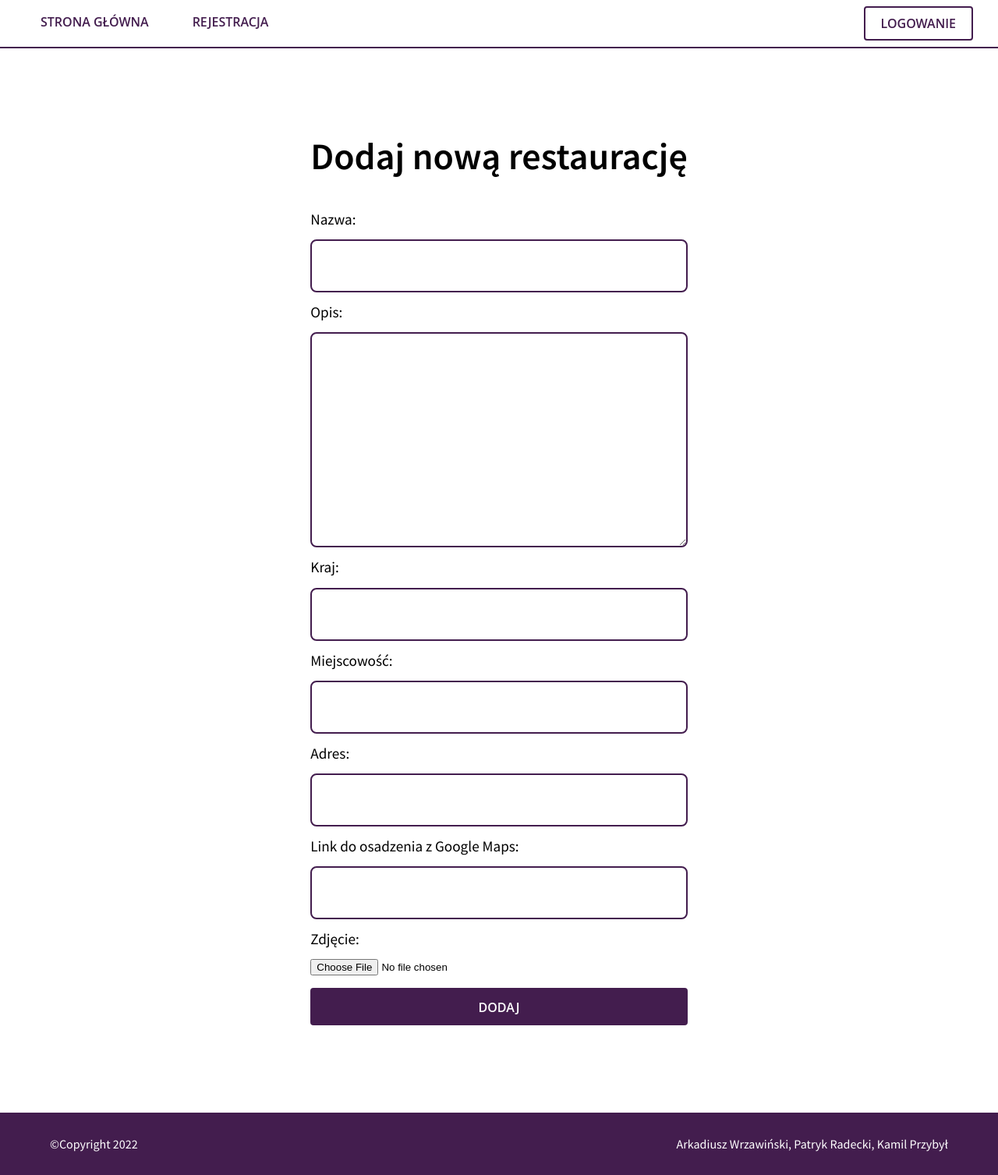
After one commit to Amakazor/django_restaurants, a Django app: template restaurants/restaurants_site/templates/add_restaurant.j2 in a window 1280 px wide. The commit adds this page. Shown: the whole page at 78% size. Run offline with Django 4.2, Linux system fonts and the light colour scheme; the template is opened without the code that fills it: values that come from a table or form of the project are taken from there, others are empty.

Commit message:
add restaurant form

```diff
--- a/restaurants/restaurants/urls.py
+++ b/restaurants/restaurants/urls.py
@@ -8,11 +8,12 @@ import restaurants_site.views
 urlpatterns = [
     path('admin/', admin.site.urls),
     path('restaurant/<str:slug>', restaurants_site.views.restaurant),
-    path('', restaurants_site.views.home),
     path('signup', restaurants_site.views.signup),
     path('signin', restaurants_site.views.signin),
     path('signout', restaurants_site.views.signout),
+    path('add', restaurants_site.views.add_restaurant),
     path('activate/<uidb64>/<token>', restaurants_site.views.activate),
+    path('', restaurants_site.views.home),
     path('<str:catchall>', restaurants_site.views.redirect),
 
 ] + static(settings.MEDIA_ROOT, document_root=settings.MEDIA_ROOT)
--- a/restaurants/restaurants_site/forms.py
+++ b/restaurants/restaurants_site/forms.py
@@ -1,5 +1,8 @@
 from django import forms
+from django.forms import ModelForm
 from django.utils.safestring import mark_safe
+
+from restaurants_site.models import Restaurant
 
 class AddReviewForm(forms.Form):
     stars = (
@@ -14,3 +17,21 @@ class AddReviewForm(forms.Form):
     title = forms.CharField(label='Tytuł', max_length=50)
     description = forms.CharField(label='Opis', widget=forms.Textarea())
     rate = forms.ChoiceField(label='Ocena', widget=forms.RadioSelect(), choices=stars)
+
+class AddRestaurantForm(ModelForm):
+    class Meta:
+        model = Restaurant
+        fields = ['name', 'description', 'country', 'city', 'street_address', 'google_maps_embed_link', 'image']
+        labels = {
+            'name': 'Nazwa',
+            'description': 'Opis',
+            'country': 'Kraj',
+            'city': 'Miejscowość',
+            'street_address': 'Adres',
+            'google_maps_embed_link': 'Link do osadzenia z Google Maps',
+            'image': 'Zdjęcie'
+        }
+
+    def __init__(self, *args, **kwargs):
+        super(AddRestaurantForm, self).__init__(*args, **kwargs)
+        self.fields['google_maps_embed_link'].required = False
--- a/restaurants/restaurants_site/models.py
+++ b/restaurants/restaurants_site/models.py
@@ -4,14 +4,14 @@ from django.conf import settings
 from django.db import models
 
 class Restaurant(models.Model):
-    name = models.TextField()
+    name = models.CharField(max_length=512)
     slug = models.SlugField(unique=True)
     description = models.TextField()
-    google_maps_embed_link = models.TextField()
-    image = models.ImageField(upload_to="uploads/")
-    country = models.TextField()
-    city = models.TextField()
-    street_address = models.TextField()
+    google_maps_embed_link = models.CharField(null=True, max_length=512, blank= True)
+    image = models.ImageField()
+    country = models.CharField(max_length=512)
+    city = models.CharField(max_length=512)
+    street_address = models.CharField(max_length=512)
     is_active = models.BooleanField(default=False)
 
     @property
@@ -34,6 +34,11 @@ class Restaurant(models.Model):
     def reviews(self):
         return Review.objects.filter(restaurant = self)
 
+    def save(self, *args, **kwargs):
+         if not self.google_maps_embed_link:
+              self.google_maps_embed_link = None
+         super(Restaurant, self).save(*args, **kwargs)
+
 class Review(models.Model):
     title = models.CharField(max_length=50)
     description = models.TextField()
--- /dev/null
+++ b/restaurants/restaurants_site/templates/add_restaurant.j2
@@ -0,0 +1,16 @@
+{% extends "base.j2" %}
+
+{% block title %}
+    Recenzje restauracji - Dodaj restaurację
+{% endblock title %}
+
+{% block content %}
+    <div class="add_review">
+        <h2 class="styledForm__heading">Dodaj nową restaurację</h2>
+        <form class="styledForm" method="post" enctype="multipart/form-data">
+            {% csrf_token %}
+            {{ form }}
+            <input class="button button--primary" type="submit" value="Dodaj">
+        </form>
+    </div>
+{% endblock content %}
--- a/restaurants/restaurants_site/templates/components/reviews.j2
+++ b/restaurants/restaurants_site/templates/components/reviews.j2
@@ -1,3 +1,4 @@
+{% if restaurant.reviews %}
     <div class="reviews">
         <h2 class="reviews__heading">Opinie użytkowników</h2>
         {% for review in restaurant.reviews %}
@@ -10,3 +11,4 @@
             </div>
         {% endfor %}
     </div>
+{% endif %}
--- a/restaurants/restaurants_site/templates/home.j2
+++ b/restaurants/restaurants_site/templates/home.j2
@@ -16,7 +16,7 @@
                 {% for restaurant in page_object %}
                     <a href="/restaurant/{{ restaurant.slug }}" class="restaurantTile">
                         <span class="restaurantTile__title">{{ restaurant.name }}</span>
-                        <span class="restaurantTile__imageWrapper"><img class="restaurantTile__image" src="{{ restaurant.image }}"/></span>
+                        <span class="restaurantTile__imageWrapper"><img class="restaurantTile__image" src="uploads/{{ restaurant.image }}"/></span>
                         <span class="restaurantTile__excerpt">{{ restaurant.excerpt }}</span>
                         <span class="restaurantTile__rate">
                             <span class="restaurantTile__stars restaurantTile__stars--full">{{ restaurant.stars_full }}</span><span class="restaurantTile__stars restaurantTile__stars--empty">{{ restaurant.stars_empty }}</span>
--- a/restaurants/restaurants_site/templates/restaurant.j2
+++ b/restaurants/restaurants_site/templates/restaurant.j2
@@ -11,10 +11,12 @@
         <div class="restaurant__rate">
             <span class="restaurantTile__stars restaurantTile__stars--full">{{ restaurant.stars_full }}</span><span class="restaurantTile__stars restaurantTile__stars--empty">{{ restaurant.stars_empty }}</span>
         </div>
-        <img class="restaurant__image" src="../../{{ restaurant.image }}"/>
+        <img class="restaurant__image" src="../../uploads/{{ restaurant.image }}"/>
         <div class="restaurant__description">{{ restaurant.description }}</div>
         <div class="restaurant__address">{{ restaurant.country }}, {{ restaurant.city }}, {{ restaurant.street_address }}</div>
-        <iframe class="restaurant__map" src={{restaurant.google_maps_embed_link}} allowfullscreen="" loading="lazy"></iframe>
+        {% if restaurant.google_maps_embed_link %}
+            <iframe class="restaurant__map" src={{restaurant.google_maps_embed_link}} allowfullscreen="" loading="lazy"></iframe>
+        {% endif %}
         {% include "components/addReview.j2" %}
         {% include "components/reviews.j2" %}
     </div>
```
Also changed, not shown: restaurants/restaurants_site/views.py (+21 -1 lines), restaurants/restaurants_site/migrations/0005_alter_restaurant_city_alter_restaurant_country_and_more.py (added), restaurants/restaurants_site/migrations/0006_alter_restaurant_google_maps_embed_link.py (added). Lines whose indentation alone changed are shown as unchanged.
